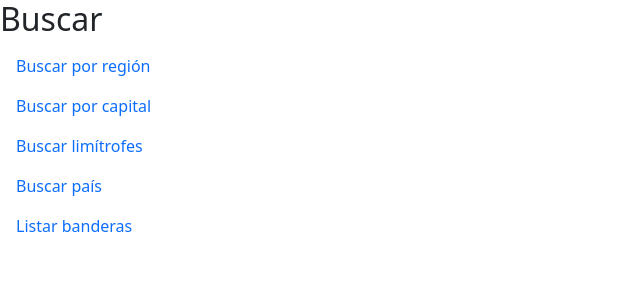
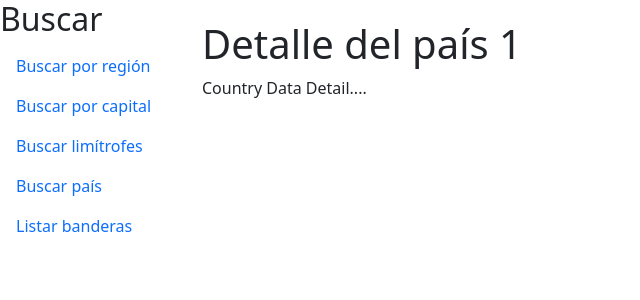
Before and after one commit to MarianoBF/countryWeatherReact, a React (Create React App) app: page /pais/1 in a window 1280 px wide. Shown: the top 300 px of the page, without its empty margins (0-640 px from the left). Built offline with nearby package versions, Linux system fonts and the light colour scheme; no server answers.

Commit message:
add country detail

```diff
--- a/src/App.js
+++ b/src/App.js
@@ -7,6 +7,7 @@ import Flags from './pages/Flags';
 import FindCountry from './pages/FindCountry';
 import FindCapital from './pages/FindCapital';
 import FindBorders from './pages/FindBorders';
+import CountryDetail from './pages/CountryDetail';
 
 import { BrowserRouter, Routes, Route } from "react-router-dom";
 
@@ -20,10 +21,12 @@ function App() {
     <div className="mainLayout">
       <Routes>
         <Route exact path="/" element={<ByRegion />} />
-        <Route exact path="/pais" element={<FindCountry />} />
-        <Route exact path="/banderas" element={<Flags />} />
-        <Route exact path="/capital" element={<FindCapital />} />
-        <Route exact path="/limitrofes" element={<FindBorders />} />
+        <Route path="/pais/:id" element={<CountryDetail />} />
+        <Route path="/pais" element={<FindCountry />} />
+        <Route path="/banderas" element={<Flags />} />
+        <Route path="/capital" element={<FindCapital />} />
+        <Route path="/limitrofes" element={<FindBorders />} />
+        <Route path="*" element={<ByRegion />} />
       </Routes>
     </div>
     </BrowserRouter>
--- /dev/null
+++ b/src/components/CountryDataDetail.js
@@ -0,0 +1,9 @@
+function CountryDataDetail() {
+    return (
+      <div>
+      Country Data Detail....
+      </div>
+    );
+  }
+
+  export default CountryDataDetail;
--- a/src/pages/CountryDetail.js
+++ b/src/pages/CountryDetail.js
@@ -1,10 +1,28 @@
-function FindBorders() {
-    return (
-      <div>
+import { useState, useEffect } from "react";
+import {useParams} from "react-router-dom";
 
-Country Details!
-      </div>
-    );
+import CountryService from "../services/CountryService";
+import CountryDataDetail from "../components/CountryDataDetail";
+
+function CountryDetail() {
+  const [countryData, setCountryData] = useState([]);
+
+  const {id} = useParams();
+
+  useEffect(() => {
+    if (id) {
+      CountryService.getCountryById(id).then((res) => {
+        setCountryData(res.data[0]);      }
+      );
+    }
+  }, [id]);
+
+  return (
+    <div className="App">
+      <h1>Detalle del país {id} {countryData?.name?.common}</h1>
+      <CountryDataDetail />
+    </div>
+  );
   }
 
-  export default FindBorders;
+  export default CountryDetail;
```
